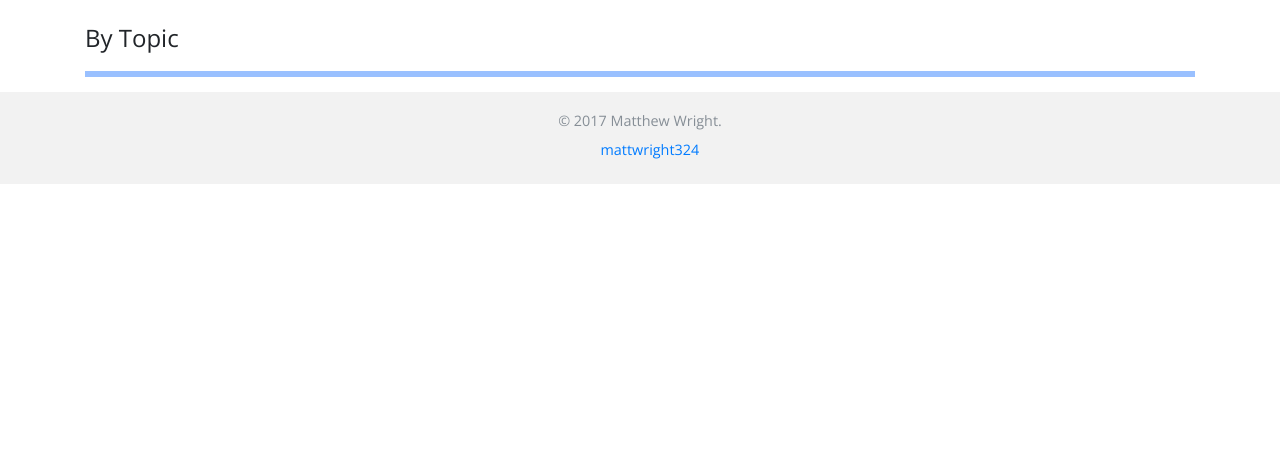
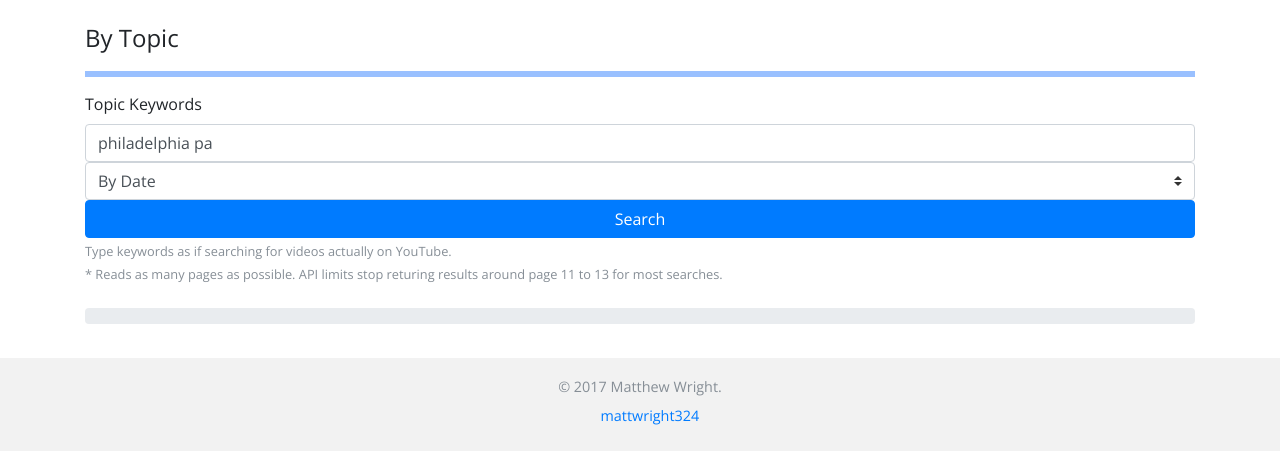
Before and after one commit to mattwright324/youtube-geofind, a Jekyll site: the page built from topic.html, in a window 1280 px wide. Shown: the part 456-907 px from the top of the page. Built offline with Jekyll 4.4.1, drawn with Linux system fonts in a browser that asks for light colours; nearby versions of some CDN libraries; some of the changed lines change nothing that is shown.

Commit message:
Functional topic searching

```diff
--- a/_layouts/default.html
+++ b/_layouts/default.html
@@ -8,6 +8,7 @@
 	<body>
 		{% include_relative nav.html %}
 		<div id="map"></div>
+		<script async defer src="https://maps.googleapis.com/maps/api/js?key=AIzaSyCGWanOEMEgdHqsxNDaa_ZXTZ6hoYQrnAI&callback=initMap"></script>
 		<main id="content" role="main" class="container">
 			{{ content }}
 		</main><!-- /.container -->
@@ -20,6 +21,5 @@
 			</div>
 		</footer>
 
-		<script async defer src="https://maps.googleapis.com/maps/api/js?key=AIzaSyCGWanOEMEgdHqsxNDaa_ZXTZ6hoYQrnAI&callback=initMap"></script>
 	</body>
 </html>
--- a/js/youtube-geofind.js
+++ b/js/youtube-geofind.js
@@ -250,3 +250,15 @@ function saveAsCSV(channelId) {
 	document.body.appendChild(a);
 	a.click();
 }
+
+// Waits for object to load in JS
+function whenAvailable(objName, callback) {
+	let interval = 10;
+	window.setTimeout(function() {
+		if(window[objName]) {
+			callback();
+		} else {
+			window.setTimeout(arguments.callee, interval);
+		}
+	}, interval);
+}
--- a/topic.html
+++ b/topic.html
@@ -7,3 +7,173 @@ title: Discover Geo-tagged Videos - YouTube Geofind
 <div id="geotag-header">
 	<h4>By Topic</h4>
 </div>
+
+<label for="channelInput">Topic Keywords</label>
+<div id="topic-form" class="d-flex flex-column">
+	<input type="text" class="form-control" id="q" aria-describedby="help"
+		placeholder="Search"
+		value="philadelphia pa"></input>
+	<!--
+	<select id="distance" class="custom-select">
+		<option value="1">1km</option>
+		<option value="2">2km</option>
+		<option value="5">5km</option>
+		<option value="10" selected>10km</option>
+		<option value="15">15km</option>
+		<option value="20">20km</option>
+		<option value="50">50km</option>
+		<option value="100">100km</option>
+		<option value="200">200km</option>
+		<option value="500">500km</option>
+		<option value="1000">1000km</option>
+	</select>
+	-->
+	<select id="order-by" aria-describedby="orderhelp" class="custom-select">
+		<option value="date" selected>By Date</option>
+		<option value="relevance">By Relevance</option>
+		<option value="viewCount">By Views</option>
+		<option value="rating">By Rating</option>
+	</select>
+	<button type="button" class="btn btn-primary" id="btnFind" onclick="search()">Search</button>
+</div>
+<small id="help" class="form-text text-muted">Type keywords as if searching for videos actually on YouTube.</small>
+<small id="orderhelp" class="form-text text-muted">
+	* Reads as many pages as possible. API limits stop returing results around page 11 to 13 for most searches.
+</small>
+<br>
+<div class="progress" height=30>
+	<div id="videoProg" class="progress-bar progress-bar-striped" role="progressbar" aria-valuenow="0" aria-valuemin="0" aria-valuemax="100"></div>
+</div>
+<br>
+<script>
+//var locationMarker;
+whenAvailable("google", function() {
+	console.log("GOOGLE defined");
+	/*locationMarker = new google.maps.Marker({
+		position: map.center,
+		map: map,
+		draggable: true,
+		title: "Drag me!"
+	});
+	markers.push(marker);*/
+});
+// Logs error and changes progressbar.
+function dangerError(err) {
+	console.error(err);
+	$("#videoProg").removeClass("bg-warning").addClass("bg-danger").removeClass("progress-bar-animated");
+}
+function search() {
+	$("#topic-form *").attr("disabled",true);
+	let q = document.getElementById("q").value;
+	//let dist_list = document.getElementById("distance");
+	//let distance = dist_list.options[dist_list.selectedIndex].value;
+	let e = document.getElementById("order-by");
+	let orderBy = e.options[e.selectedIndex].value;
+	let data = {
+		q: q,
+		orderBy: orderBy
+	};
+	$("#videoProg").css("width", "100%").attr("aria-valuenow", "100").addClass("progress-bar-animated");
+	doSearch(data, "", 0);
+}
+function doSearch(data, pageToken, page) {
+	$("#videoProg").text("Page "+page+" . . .");
+	console.log({
+		q: data.q,
+		orderBy: data.orderBy,
+		pageToken: pageToken,
+		page: page
+	});
+	youtube.ajax("search", {
+		q: data.q,
+		maxResults: 50,
+		order: data.orderBy,
+		type: "video",
+		part: "snippet",
+		pageToken: pageToken,
+	}).done(function(res) {
+		let videoIds = [];
+		for(let i=0; i<res.items.length; i++) {
+			let item = res.items[i];
+			videoIds.push(item.id.videoId);
+		}
+		$("#videoProg").text("Page "+page+": "+videoIds.length+" videos . . .");
+		youtube.ajax("videos", {
+			id: videoIds.join(","),
+			maxResults: 50,
+			part: "snippet,recordingDetails"
+		}).done(function(res2) {
+			console.log(res2);
+			let f = 0;
+			for(let i=0; i<res2.items.length; i++) {
+				let item = res2.items[i];
+				if(item.hasOwnProperty('recordingDetails')) {
+					if(item.recordingDetails.hasOwnProperty('location')) {
+						let location = item.recordingDetails.location;
+						if(location.hasOwnProperty('latitude') && location.hasOwnProperty('longitude')) {
+							let displayed = false;
+							for(let i=0; i<markers.length; i++) {
+								if(markers[i].videoId == item.id) {
+									displayed = true;
+								}
+							}
+							if(!displayed) {
+								let displayTitle = item.snippet.title.substring(0,65);
+								if(item.snippet.title.length > 65) displayTitle += "...";
+								let latitude = location.latitude;
+								let longitude = location.longitude;
+								let infowindow = new google.maps.InfoWindow({
+									content: '<div id="geotag">' +
+														'<table class="table table-sm">'+
+															'<tr><td colspan="2"><a target="_blank" href="https://youtu.be/'+item.id+'">'+displayTitle+'</a></td></tr>'+
+															'<tr><td>Author</td><td>'+item.snippet.channelTitle+'</tr>'+
+															'<tr><td>Published</td><td>'+item.snippet.publishedAt+'</tr>'+
+															'<tr><td>Lat,Long</td><td>'+latitude+','+longitude+'</tr>'+
+														'</table>'+
+													'</div>'
+								});
+								/*let icon = {
+									url: thumbUrl,
+									scaledSize: new google.maps.Size(20, 20),
+									origin: new google.maps.Point(0,0),
+									anchor: new google.maps.Point(0,0)
+								}*/
+								let marker = new google.maps.Marker({
+									position:{lat: latitude, lng: longitude},
+									map: map,
+									//icon: icon,
+									videoId: item.id,
+									publishedAt: item.snippet.publishedAt,
+									channelTitle: item.snippet.channelTitle,
+									title: item.snippet.title
+								});
+								marker.addListener('click', function() {
+									infowindow.open(map, marker);
+								});
+								markers.push(marker);
+								refitMapToMarkers();
+							}
+							f = f + 1;
+						}
+					}
+				}
+			}
+			page = page + 1;
+			if(res.hasOwnProperty("nextPageToken") && res.items.length > 0) {
+				doSearch(data, res.nextPageToken, page);
+			} else {
+				console.log("DONE -- "+res.items.length);
+				$("#videoProg").addClass("bg-success");
+				$("#videoProg").css("width", "100%").attr("aria-valuenow", "100").removeClass("progress-bar-animated");
+				$("#topic-form *").attr("disabled",false);
+			}
+		}).fail(function(err2) {
+			console.log(err2);
+			dangerError(err2);
+		});
+	}).fail(function(err) {
+		console.log(err);
+		dangerError(err);
+	});
+}
+</script>
```
